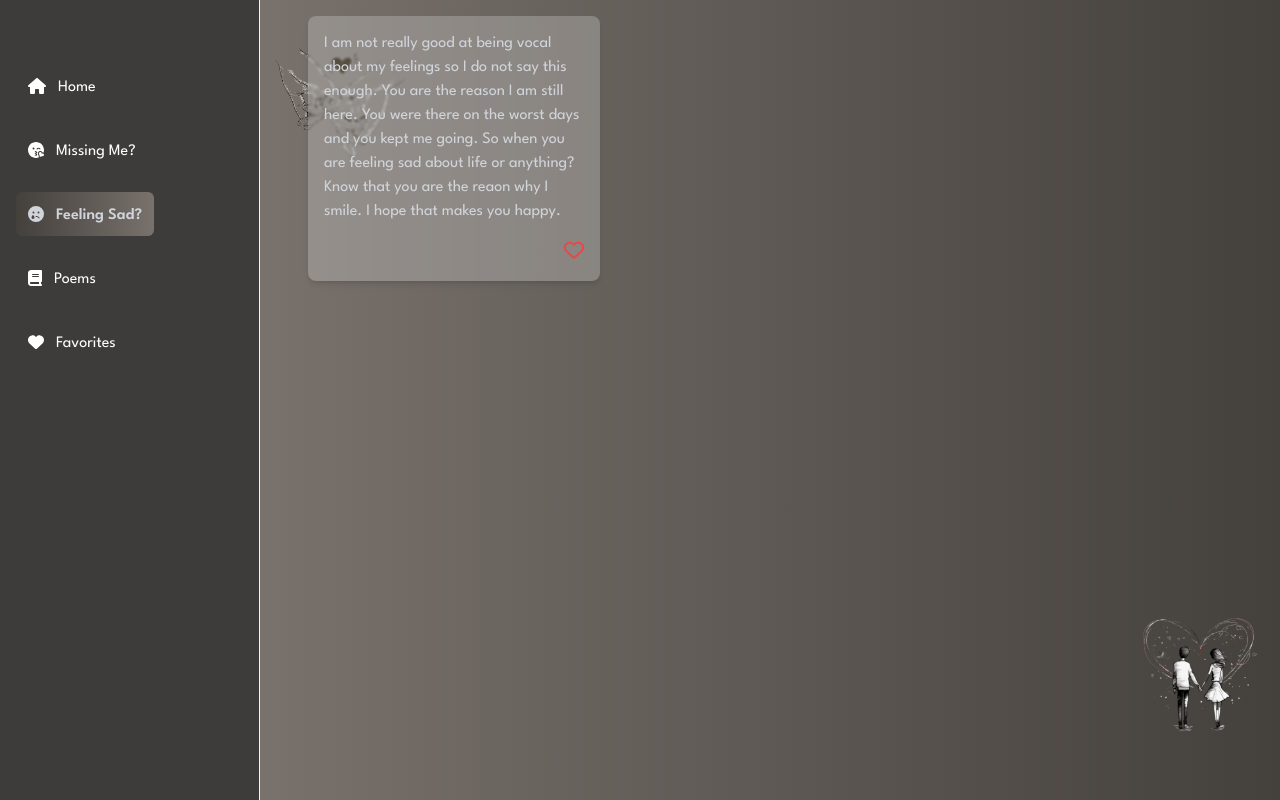
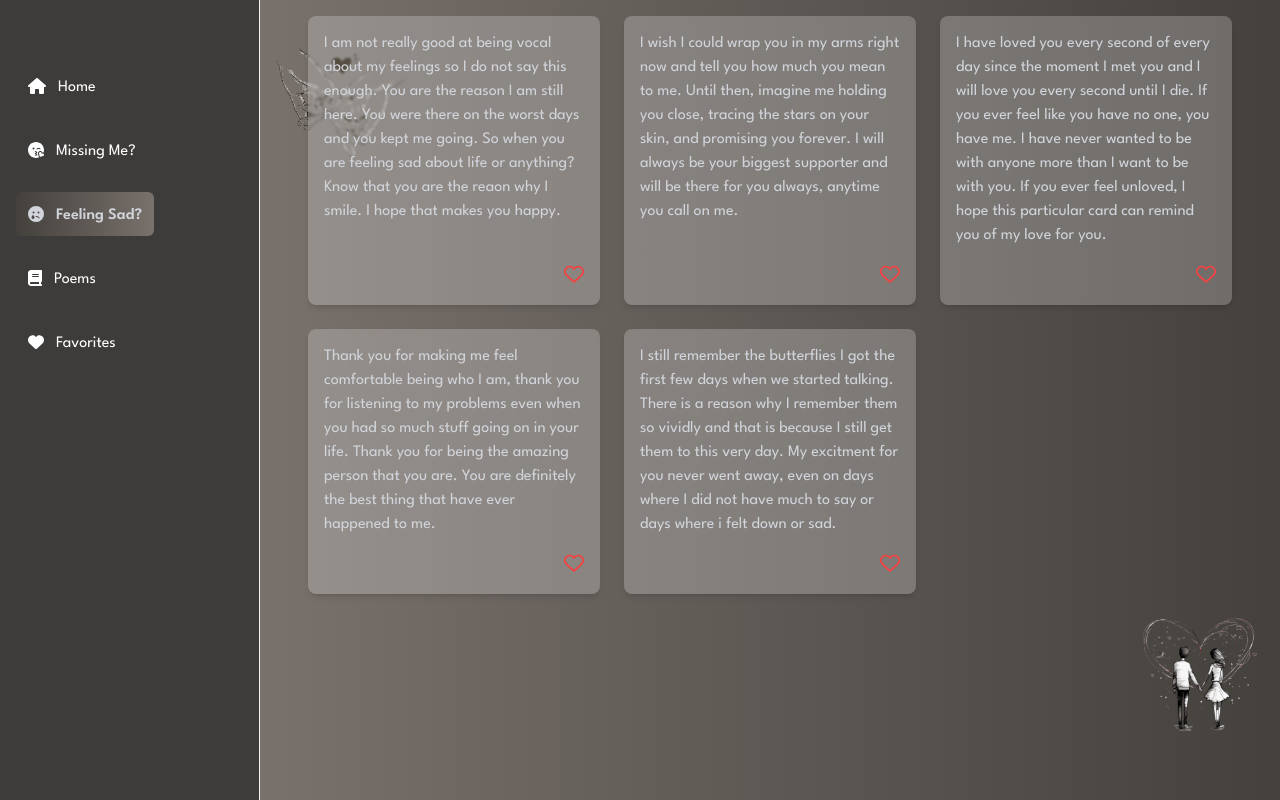
Before and after one commit to ike-nanino/nathia, a Next.js app: page /sad in a window 1280 px wide. Built offline with nearby package versions, Linux system fonts and the light colour scheme.

Commit message:
added some texts

```diff
--- a/app/miss-me/page.tsx
+++ b/app/miss-me/page.tsx
@@ -11,6 +11,8 @@ const messages = [
   "Distance suck, missing you is hard but I am grateful to have someone like you that is worth missing. I look forward to the day when we can finally be together in person.",
   "We have so much to talk about, so many activities to do.That will happen very soon. Thank you for always being there for me no matter how far apart we are",
   "This very momemnt as you are reading this, I am missing you too. I know that because while writing this, I was missing you and I had a big smile on my face.",
+  "I miss the way you make even ordinary moments feel magical, like my birthdays and the one time we ate together on facetime. You are my favorite adventure, and I promise we will fill our days with a thousand more memories soon.",
+  "They say love is like the wind, you can’t see it, but you can feel it. With you, I feel it in every text you send, every memory we share, and every second I spend counting down to the day i get to see you.",
 ];
 
 const MissMePage = () => {
--- a/app/sad/page.tsx
+++ b/app/sad/page.tsx
@@ -10,6 +10,10 @@ import MobileNav from "@/components/MobileNav";
 
 const messages = [
   " I am not really good at being vocal about my feelings so I do not say this enough. You are the reason I am still here. You were there on the worst days and you kept me going. So when you are feeling sad about life or anything? Know that you are the reaon why I smile. I hope that makes you happy.",
+  " I wish I could wrap you in my arms right now and tell you how much you mean to me. Until then, imagine me holding you close, tracing the stars on your skin, and promising you forever. I will always be your biggest supporter and will be there for you always, anytime you call on me.",
+  "I have loved you every second of every day since the moment I met you and I will love you every second until I die. If you ever feel like you have no one, you have me. I have never wanted to be with anyone more than I want to be with you. If you ever feel unloved, I hope this particular card can remind you of my love for you.",
+  "Thank you for making me feel comfortable being who I am, thank you for listening to my problems even when you had so much stuff going on in your life. Thank you for being the amazing person that you are. You are definitely the best thing that have ever happened to me. ",
+  "I still remember the butterflies I got the first few days when we started talking. There is a reason why I remember them so vividly and that is because I still get them to this very day. My excitment for you never went away, even on days where I did not have much to say or days where i felt down or sad. ",
 ];
 
 const Sad = () => {
--- a/package.json
+++ b/package.json
@@ -24,6 +24,7 @@
     "motion": "^11.18.0",
     "next": "15.1.4",
     "react": "^19.0.0",
+    "react-bits": "^1.0.5",
     "react-dom": "^19.0.0",
     "tailwind-merge": "^2.6.0",
     "tailwindcss-animate": "^1.0.7",
--- a/tailwind.config.ts
+++ b/tailwind.config.ts
@@ -71,6 +71,7 @@ export default {
   		},
 		  animation: {
 			move: "move 5s linear infinite",
+			sparkle: "sparkle 0.5s ease-out forwards",
 		  },
 		  keyframes: {
 			move: {
@@ -84,6 +85,16 @@ export default {
 				transform: 'translateY(0)',
 			  },
 			},
+			sparkle: {
+			  "0%": {
+				opacity: '1',
+				transform: 'scale(1) translate(0, 0)',
+			  },
+			   "100%": {
+				opacity: '0',
+				transform: 'scale(0.5) translate(50px, -50px)',
+			  },
+			},
 		  },
   	}
   },
--- a/tsconfig.json
+++ b/tsconfig.json
@@ -22,6 +22,6 @@
       "@/*": ["./*"]
     }
   },
-  "include": ["next-env.d.ts", "**/*.ts", "**/*.tsx", ".next/types/**/*.ts"],
+  "include": ["next-env.d.ts", "**/*.ts", "**/*.tsx", ".next/types/**/*.ts", "ClickSpark/ClickSpark.jsx"],
   "exclude": ["node_modules"]
 }
```
Also changed, not shown: 1 other file (tests, documents, lock files or other folders).
